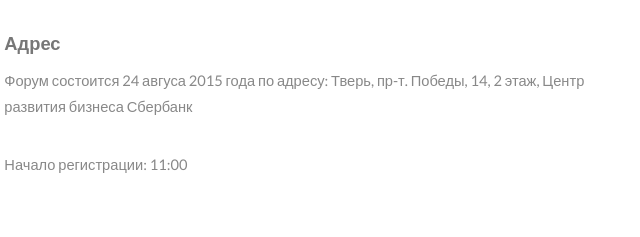
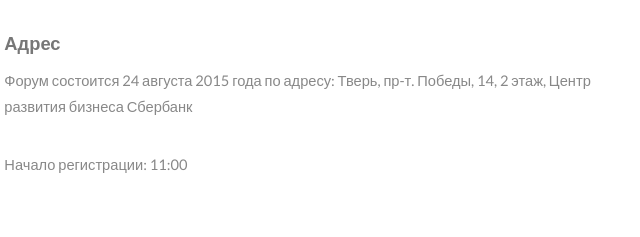
Before and after one commit to rgordeev/html5up-read-only, a plain HTML site: page index.html in a window 1280 px wide. Shown: the part 2383-2620 px from the top of the page, 181-821 px from the left. Drawn offline with Linux system fonts and the light colour scheme.

Commit message:
fix typos

```diff
--- a/index.html
+++ b/index.html
@@ -164,7 +164,7 @@
                     <div class="row">
                         <div class="12u 24u(medium)">
                             <p>
-                                Форум состоится 24 авгуса 2015 года по адресу: Тверь, пр-т. Победы, 14, 2 этаж, Центр развития бизнеса Сбербанк
+                                Форум состоится 24 августа 2015 года по адресу: Тверь, пр-т. Победы, 14, 2 этаж, Центр развития бизнеса Сбербанк
                             </p>
                             <p>
                                 Начало регистрации: 11:00
```
